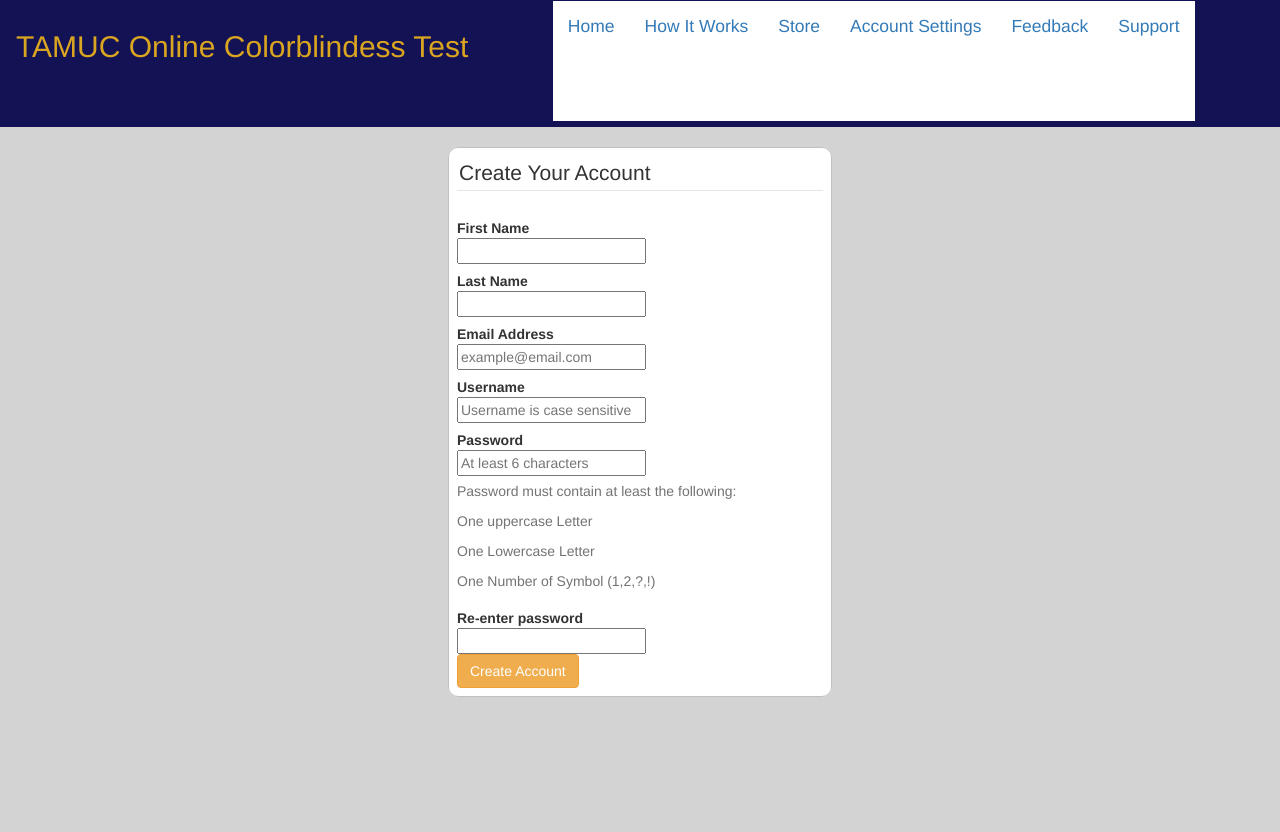
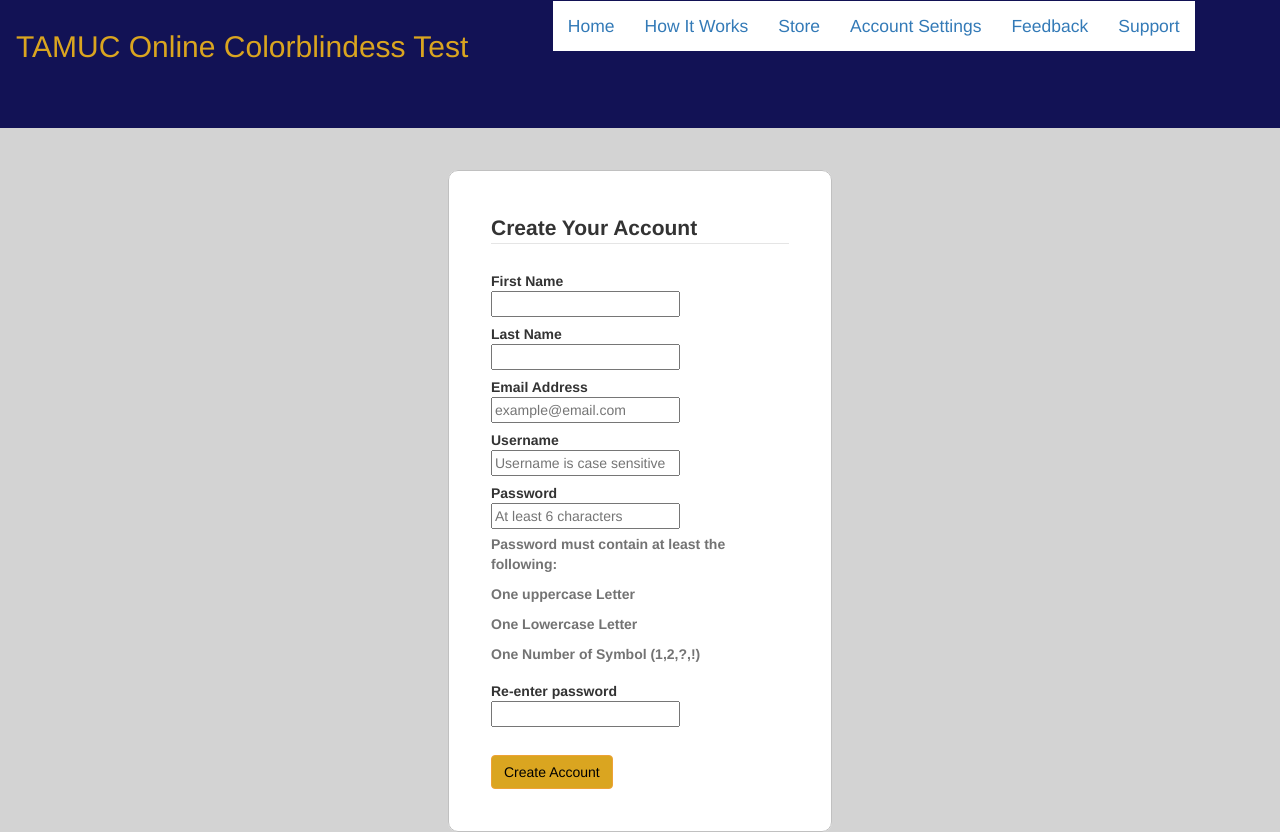
Before and after one commit to shalushivhare/Colorblind, a PHP site: page / in a window 1280 px wide. Before the commit the page ends 697 px from the top, so only its background shows below. Run offline with PHP 8.4, Linux system fonts and the light colour scheme; some libraries are stand-ins or nearby versions.

Commit message:
Update main.css

```diff
--- a/main.css
+++ b/main.css
@@ -1,44 +1,72 @@
+/* Add border to the form */
 fieldset {
     margin: auto;
+    margin-top: 3em;
     border: 1px solid silver;
-    padding: 8px;
+    padding: 3em;
     border-radius: 10px;
     width: 30%;
     background-color: white !important;
 }
 
+/* adds margin to TAMUC */
 .navbar-header {
     margin-top: 1.5em;
     margin-bottom: 1.5em;
 }
 
+/* changes the font color, and size of TAMUC */
 .navbar-brand {
     color: goldenrod;
     font-size: 3rem;
 }
 
+/* centers the navbar links */
 .navbar .navbar-nav {
     display: inline-block;
     float: none;
 }
 
+/* Navbar changes */
 .nav li{
     font-size: 1.75rem;
-}
-
-legend {
-    padding: 2px;
-}
-
-.nav {
-    padding-bottom: 5em;
     background-color: white;
 }
 
+/* background color to the site */
 body {
     background-color: lightgrey;
 }
 
+/* adds a background to the navbar */
 .hero-bg {
     background-color: rgb(18, 18, 85);
+    padding-bottom: 1em;
 }
+
+/* boldens create account */
+.fieldsetname {
+    font-weight: bold;
+}
+
+/* boldens the account creation fields */
+.control-label {
+    font-weight: bold;
+}
+
+/* boldens password help field */
+.help-block {
+    font-weight: bold;
+}
+
+/* customizes the account creation button a bit */
+.btn-warning {
+    margin-top: 2em;
+    color: black;
+    background-color: goldenrod !important;
+}
+
+/* trying to remove button hover */
+.btn-warning:hover {
+    color: black;
+}
```
